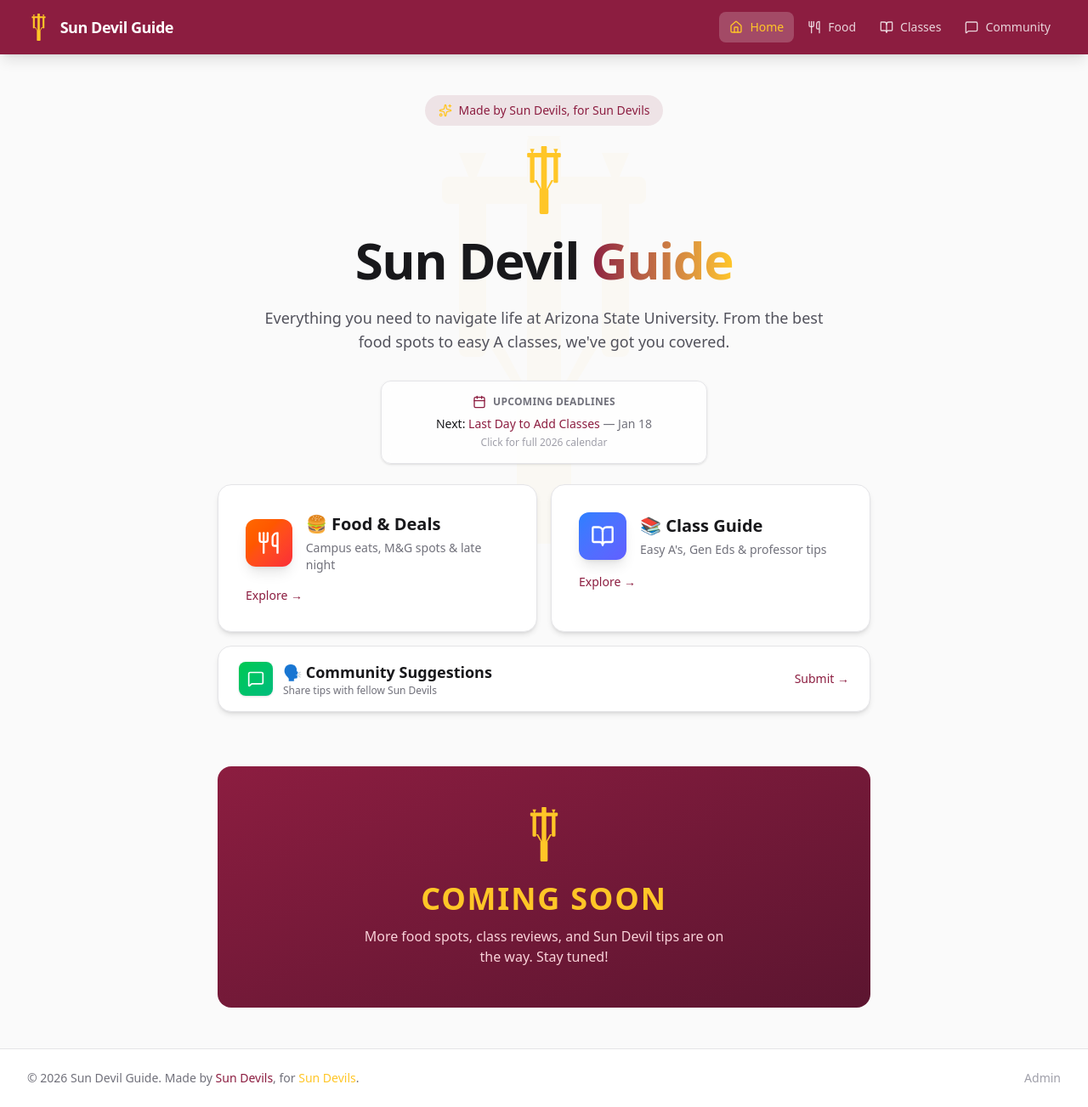
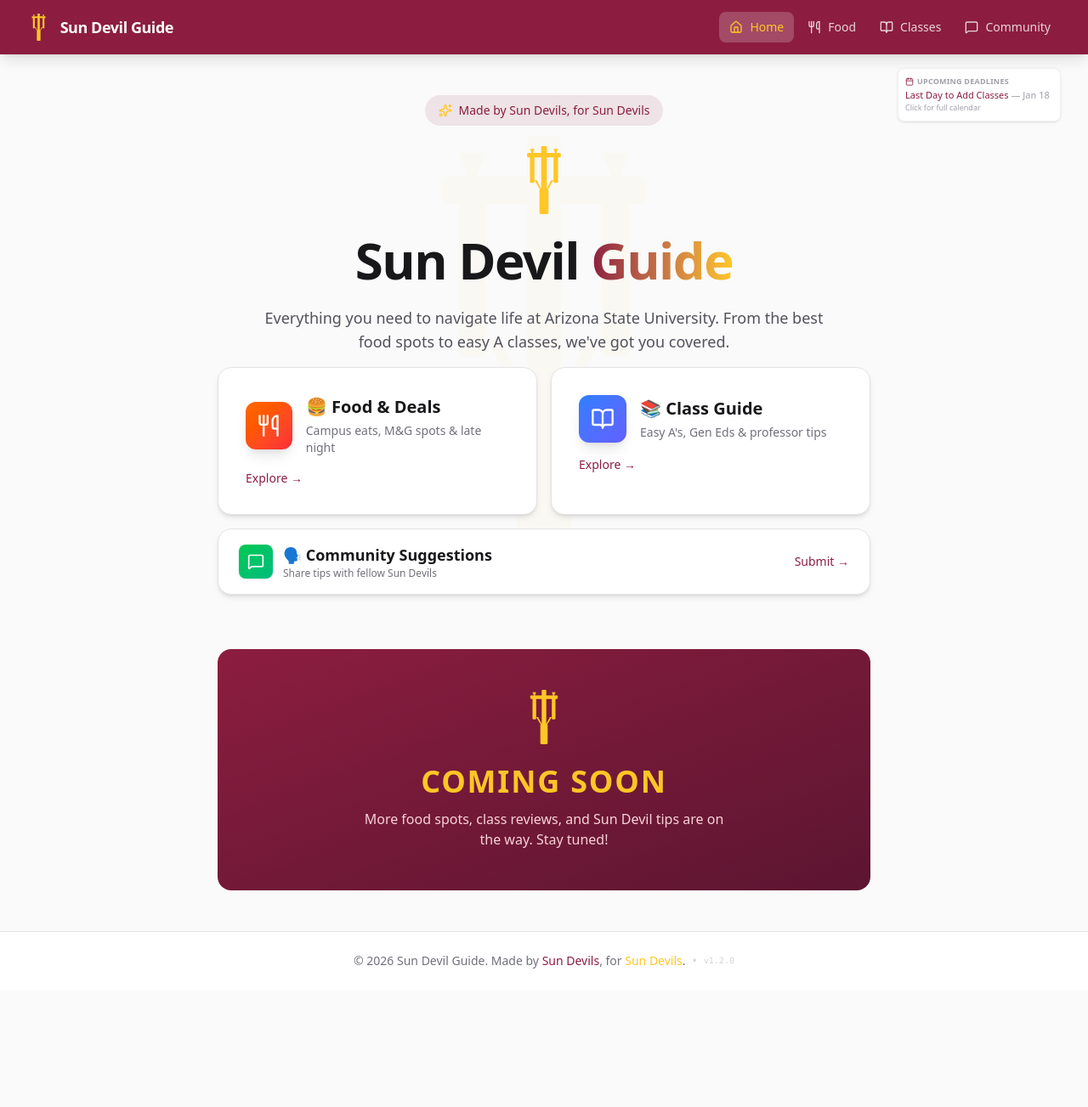
Before and after one commit to p0oru/asu-guide, a Next.js app: page / in a window 1280 px wide. Shown: the whole page at 85% size. After the commit the page ends 1165 px from the top, so only its background shows below. Built offline with nearby package versions, Linux system fonts and the light colour scheme.

Commit message:
feat: add version badge 1.2.0

```diff
--- a/next.config.ts
+++ b/next.config.ts
@@ -1,6 +1,11 @@
 import type { NextConfig } from "next";
+import packageJson from './package.json';
 
 const nextConfig: NextConfig = {
+  // Expose package version to client
+  env: {
+    NEXT_PUBLIC_APP_VERSION: packageJson.version,
+  },
   // Image optimization for external sources (food/deal images)
   images: {
     remotePatterns: [
--- a/package.json
+++ b/package.json
@@ -1,6 +1,6 @@
 {
   "name": "asu-guide",
-  "version": "0.1.0",
+  "version": "1.2.0",
   "private": true,
   "scripts": {
     "dev": "next dev",
--- a/src/app/community/page.tsx
+++ b/src/app/community/page.tsx
@@ -88,7 +88,7 @@
             <ul className="mt-1 text-sm text-maroon-700 dark:text-maroon-300 space-y-1">
               <li>• Hidden food gems that accept M&G or are budget-friendly</li>
               <li>• Classes with great professors or easy grading</li>
-              <li>• Study spots, campus hacks, or survival tips</li>
+              <li>• Study spots, campus hacks, or insider tips</li>
             </ul>
           </div>
         </div>
--- a/src/app/food/FoodClient.tsx
+++ b/src/app/food/FoodClient.tsx
@@ -5,17 +5,24 @@
 import { getPlaces } from '@/lib/actions';
 import ComingSoon from '@/components/ComingSoon';
 
+type PlaceCategory =
+  | 'On-Campus Deals'
+  | 'Around ASU (3-mile radius)'
+  | 'Cheap & Heavenly'
+  | 'Late Night Cravings'
+  | 'Date Night / Parents in Town';
+
 interface Place {
   _id: string;
   name: string;
-  category?: 'Food' | 'Study' | 'Cafe';
+  category?: PlaceCategory;
   location?: string;
   flags?: {
     acceptsMnG?: boolean;
     isLateNight?: boolean;
     isBudget?: boolean;
   };
-  deals?: string;
+  insiderIntel?: string;
   image?: string;
 }
 
@@ -185,11 +192,11 @@
           </p>
         )}
 
-        {/* Deal Highlight */}
-        {place.deals && (
-          <div className="mt-3 rounded-lg bg-gradient-to-r from-green-50 to-emerald-50 p-3 dark:from-green-950/30 dark:to-emerald-950/30">
-            <p className="text-sm font-medium text-green-700 dark:text-green-400">
-              🎉 {place.deals}
+        {/* Insider Intel */}
+        {place.insiderIntel && (
+          <div className="mt-3 rounded-lg bg-gradient-to-r from-amber-50 to-yellow-50 p-3 dark:from-amber-950/30 dark:to-yellow-950/30">
+            <p className="text-sm font-medium text-amber-700 dark:text-amber-400">
+              💡 {place.insiderIntel}
             </p>
           </div>
         )}
--- a/src/app/page.tsx
+++ b/src/app/page.tsx
@@ -5,7 +5,10 @@
 
 export default function Home() {
   return (
-    <div className="mx-auto max-w-7xl px-4 py-12 sm:px-6 lg:px-8">
+    <div className="relative mx-auto max-w-7xl px-4 py-12 sm:px-6 lg:px-8">
+      {/* Deadline Widget - Fixed position top-right on desktop, inline on mobile */}
+      <DeadlineWidget />
+
       {/* Hero Section */}
       <div className="text-center">
         <div className="mb-6 inline-flex items-center gap-2 rounded-full bg-asu-maroon/10 px-4 py-2 text-sm font-medium text-asu-maroon">
@@ -34,11 +37,6 @@
           Everything you need to navigate life at Arizona State University. From the best food spots
           to easy A classes, we&apos;ve got you covered.
         </p>
-      </div>
-
-      {/* Deadline Widget (Mini Widget) */}
-      <div className="mt-8">
-        <DeadlineWidget />
       </div>
 
       {/* Main Navigation - 2 Column Grid */}
--- a/src/components/DeadlineWidget.tsx
+++ b/src/components/DeadlineWidget.tsx
@@ -52,10 +52,10 @@
 
   if (!mounted) {
     return (
-      <div className="max-w-sm mx-auto p-4 bg-white/80 backdrop-blur border border-zinc-200 rounded-xl shadow-sm text-center mb-6 dark:bg-zinc-900/80 dark:border-zinc-800">
+      <div className="absolute top-4 right-4 z-40 w-48 p-2 bg-white/95 backdrop-blur-sm border border-zinc-200/50 rounded-lg shadow-sm dark:bg-zinc-900/95 dark:border-zinc-800/50 sm:right-6 lg:right-8 max-sm:relative max-sm:top-0 max-sm:right-0 max-sm:mx-auto max-sm:mb-4 max-sm:w-full max-sm:max-w-xs">
         <div className="animate-pulse">
-          <div className="h-4 w-24 mx-auto rounded bg-zinc-200 dark:bg-zinc-700" />
-          <div className="mt-2 h-4 w-40 mx-auto rounded bg-zinc-200 dark:bg-zinc-700" />
+          <div className="h-2.5 w-16 rounded bg-zinc-200 dark:bg-zinc-700" />
+          <div className="mt-1 h-2.5 w-full rounded bg-zinc-200 dark:bg-zinc-700" />
         </div>
       </div>
     );
@@ -73,25 +73,25 @@
   return (
     <Link
       href="/calendar"
-      className="block max-w-sm mx-auto p-4 bg-white/80 backdrop-blur border border-zinc-200 rounded-xl shadow-sm hover:shadow-md transition-all text-center mb-6 dark:bg-zinc-900/80 dark:border-zinc-800 group"
+      className="absolute top-4 right-4 z-40 w-48 p-2 bg-white/95 backdrop-blur-sm border border-zinc-200/50 rounded-lg shadow-sm hover:shadow-md hover:border-zinc-300 transition-all dark:bg-zinc-900/95 dark:border-zinc-800/50 dark:hover:border-zinc-700 group sm:right-6 lg:right-8 max-sm:relative max-sm:top-0 max-sm:right-0 max-sm:mx-auto max-sm:mb-4 max-sm:w-full max-sm:max-w-xs"
     >
       {/* Header */}
-      <div className="flex items-center justify-center gap-2 mb-2">
-        <Calendar className="h-4 w-4 text-asu-maroon" />
-        <span className="text-xs font-semibold uppercase tracking-wide text-zinc-500 dark:text-zinc-400">
+      <div className="flex items-center gap-1 mb-0.5">
+        <Calendar className="h-2.5 w-2.5 text-asu-maroon" />
+        <span className="text-[9px] font-semibold uppercase tracking-wide text-zinc-400 dark:text-zinc-500">
           Upcoming Deadlines
         </span>
       </div>
 
       {/* Next Deadline */}
-      <p className="text-sm font-medium text-zinc-900 dark:text-zinc-100">
-        Next: <span className="text-asu-maroon">{nextDeadline.name}</span>
-        <span className="text-zinc-500 dark:text-zinc-400"> — {formattedDate}</span>
+      <p className="text-[11px] font-medium text-zinc-800 dark:text-zinc-200 leading-tight">
+        <span className="text-asu-maroon">{nextDeadline.name}</span>
+        <span className="text-zinc-400 dark:text-zinc-500"> — {formattedDate}</span>
       </p>
 
       {/* Subtext */}
-      <p className="mt-1 text-xs text-zinc-400 group-hover:text-asu-gold transition-colors">
-        Click for full 2026 calendar
+      <p className="mt-0.5 text-[9px] text-zinc-400 group-hover:text-asu-gold transition-colors">
+        Click for full calendar
       </p>
     </Link>
   );
--- a/src/components/Footer.tsx
+++ b/src/components/Footer.tsx
@@ -1,20 +1,18 @@
-import Link from 'next/link';
+import VersionBadge from './VersionBadge';
 
 export default function Footer() {
   return (
     <footer className="mt-auto border-t border-zinc-200 bg-white py-6 dark:border-zinc-800 dark:bg-zinc-950">
-      <div className="mx-auto flex max-w-7xl flex-col items-center justify-between gap-4 px-4 sm:flex-row sm:px-6 lg:px-8">
-        <p className="text-sm text-zinc-500 dark:text-zinc-400">
-          © 2026 Sun Devil Guide. Made by{' '}
-          <span className="font-medium text-asu-maroon">Sun Devils</span>, for{' '}
-          <span className="font-medium text-asu-gold">Sun Devils</span>.
+      <div className="mx-auto flex max-w-7xl flex-col items-center gap-3 px-4 sm:px-6 lg:px-8">
+        <p className="flex items-center gap-2 text-sm text-zinc-500 dark:text-zinc-400">
+          <span>
+            © 2026 Sun Devil Guide. Made by{' '}
+            <span className="font-medium text-asu-maroon">Sun Devils</span>, for{' '}
+            <span className="font-medium text-asu-gold">Sun Devils</span>.
+          </span>
+          <span className="text-zinc-300 dark:text-zinc-600">•</span>
+          <VersionBadge />
         </p>
-        <Link
-          href="/admin"
-          className="text-sm text-zinc-400 transition-colors hover:text-asu-maroon dark:text-zinc-500 dark:hover:text-asu-gold"
-        >
-          Admin
-        </Link>
       </div>
     </footer>
   );
--- /dev/null
+++ b/src/components/VersionBadge.tsx
@@ -0,0 +1,12 @@
+import Link from 'next/link';
+
+export default function VersionBadge() {
+  return (
+    <Link
+      href="/admin"
+      className="text-[10px] font-mono text-zinc-300 transition-colors hover:text-zinc-500 cursor-pointer dark:text-zinc-600 dark:hover:text-zinc-400"
+    >
+      v{process.env.NEXT_PUBLIC_APP_VERSION}
+    </Link>
+  );
+}
--- a/src/lib/actions.ts
+++ b/src/lib/actions.ts
@@ -231,10 +231,11 @@
     const name = formData.get('name') as string;
     const category = formData.get('category') as string;
     const location = formData.get('location') as string;
+    const googleMapsLink = formData.get('googleMapsLink') as string;
     const acceptsMnG = formData.get('acceptsMnG') === 'on';
     const isLateNight = formData.get('isLateNight') === 'on';
     const isBudget = formData.get('isBudget') === 'on';
-    const deals = formData.get('deals') as string;
+    const insiderIntel = formData.get('insiderIntel') as string;
 
     if (!name) {
       return { success: false, error: 'Name is required' };
@@ -244,12 +245,13 @@
       name: name.trim(),
       category: category || undefined,
       location: location?.trim() || undefined,
+      googleMapsLink: googleMapsLink?.trim() || undefined,
       flags: {
         acceptsMnG,
         isLateNight,
         isBudget,
       },
-      deals: deals?.trim() || undefined,
+      insiderIntel: insiderIntel?.trim() || undefined,
     });
 
     revalidatePath('/food');
--- a/src/models/Place.ts
+++ b/src/models/Place.ts
@@ -1,15 +1,31 @@
 import mongoose, { Schema, Document, Model } from 'mongoose';
+
+export type PlaceCategory =
+  | 'On-Campus Deals'
+  | 'Around ASU (3-mile radius)'
+  | 'Cheap & Heavenly'
+  | 'Late Night Cravings'
+  | 'Date Night / Parents in Town';
+
+export const PLACE_CATEGORIES: PlaceCategory[] = [
+  'On-Campus Deals',
+  'Around ASU (3-mile radius)',
+  'Cheap & Heavenly',
+  'Late Night Cravings',
+  'Date Night / Parents in Town',
+];
 
 export interface IPlace extends Document {
   name: string;
-  category?: 'Food' | 'Study' | 'Cafe';
+  category?: PlaceCategory;
   location?: string;
+  googleMapsLink?: string;
   flags?: {
     acceptsMnG?: boolean;
     isLateNight?: boolean;
     isBudget?: boolean;
   };
-  deals?: string;
+  insiderIntel?: string;
   image?: string;
   createdAt: Date;
   updatedAt: Date;
@@ -24,9 +40,13 @@
     },
     category: {
       type: String,
-      enum: ['Food', 'Study', 'Cafe'],
+      enum: PLACE_CATEGORIES,
     },
     location: {
+      type: String,
+      trim: true,
+    },
+    googleMapsLink: {
       type: String,
       trim: true,
     },
@@ -44,7 +64,7 @@
         default: false,
       },
     },
-    deals: {
+    insiderIntel: {
       type: String,
       trim: true,
     },
```
Also changed, not shown: src/app/admin/page.tsx (+56 -10 lines).
